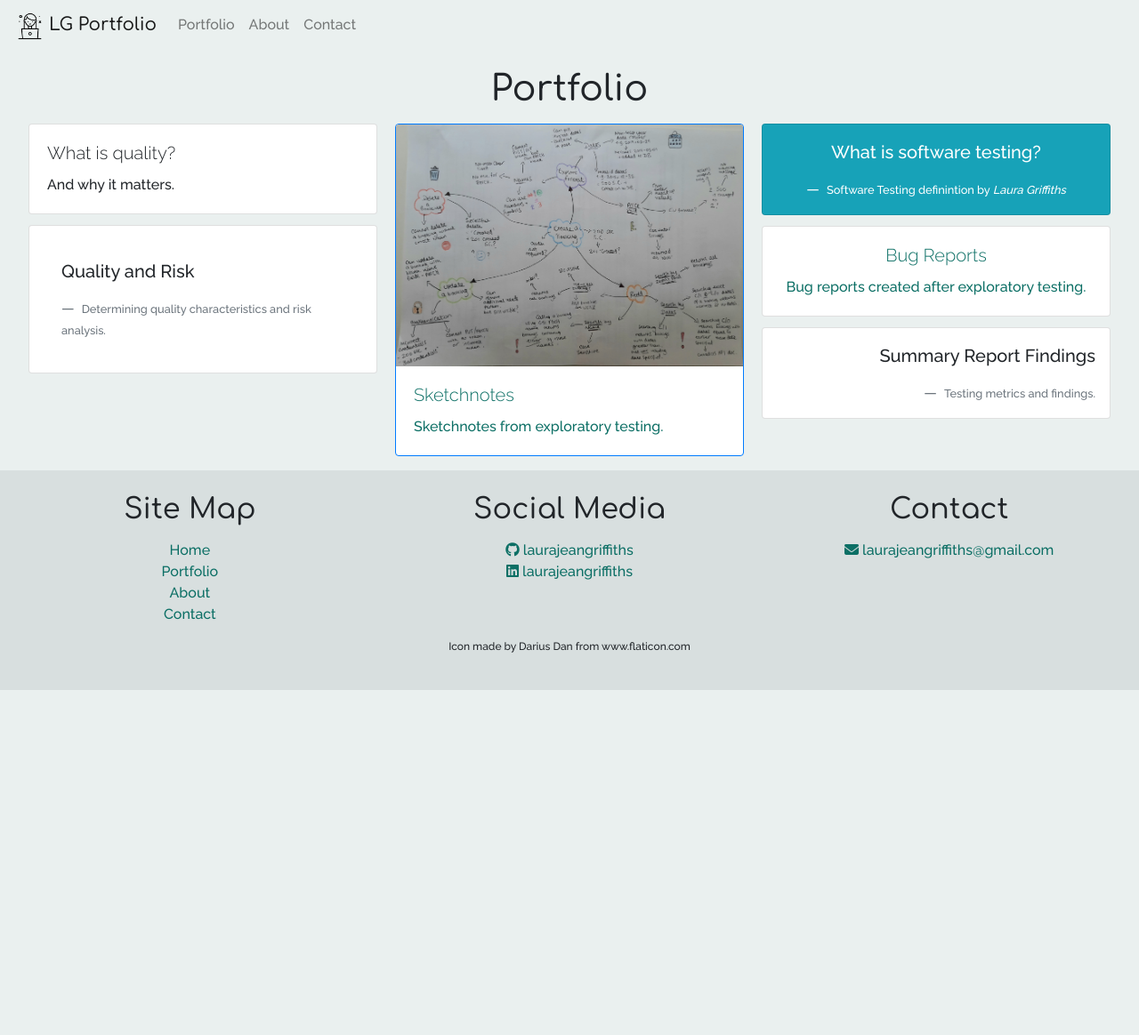
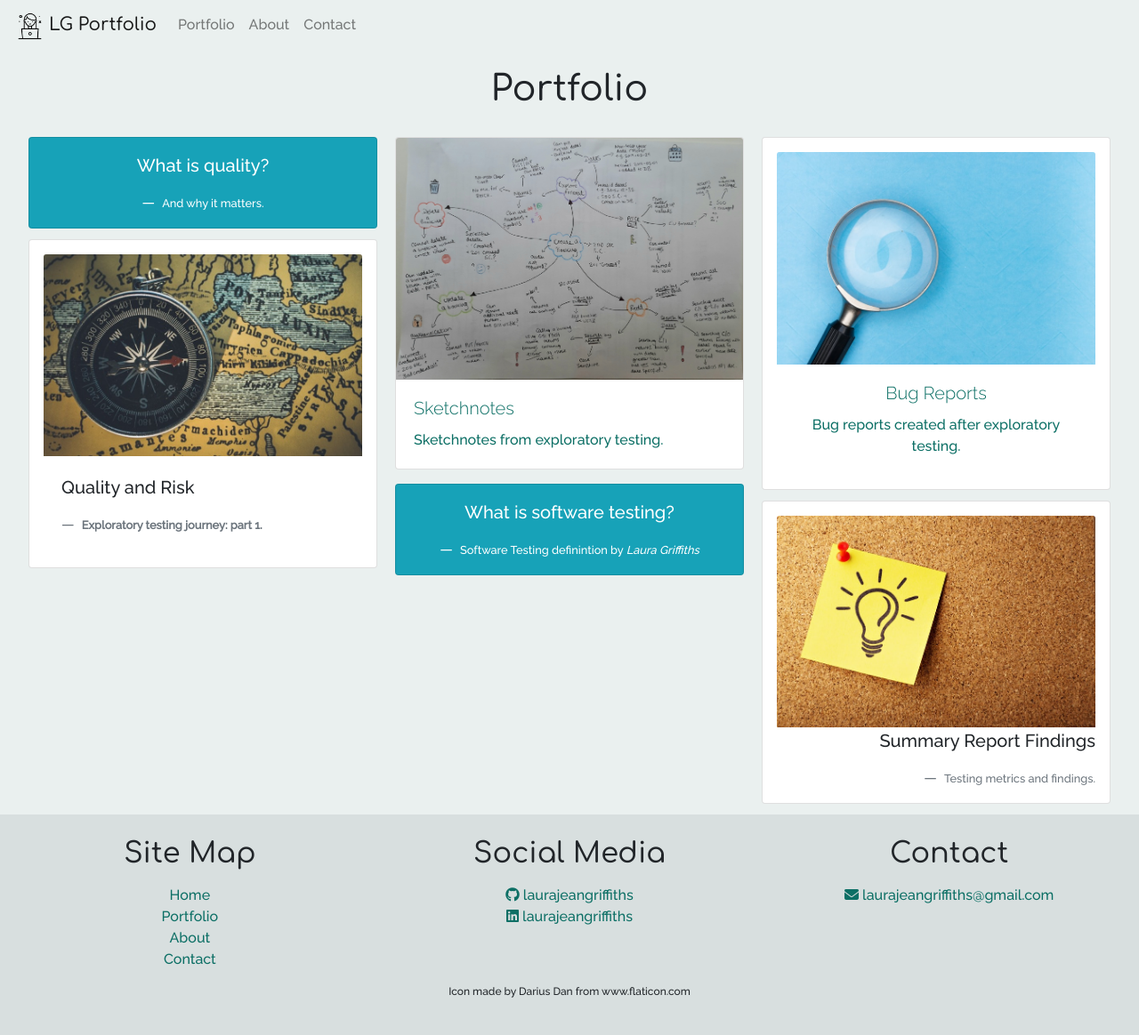
Before and after one commit to laurajeangriffiths/laurajeangriffiths.github.io, a Jekyll site: the page built from portfolio.html, in a window 1280 px wide. Shown: the whole page at 89% size. Built offline with Jekyll 4.4.1, drawn with Linux system fonts in a browser that asks for light colours; nearby versions of some CDN libraries; before the commit the page ends 900 px from its top, so only the background shows below that.

Commit message:
Addition of portfolio images
Creation of portfolio project pages and imagery

```diff
--- a/_layouts/home.html
+++ b/_layouts/home.html
@@ -16,7 +16,7 @@ layout: default
 <div class="blog">
   <h2>Latest Blog Posts</h2>
   <ul id="blog-post">
-    {% for post in site.posts %}
+    {% for post in site.categories.blog %}
       <li>
         <a href="{{ post.url }}">{{ post.title }}</a>
       </li>
--- a/_layouts/portfolio.html
+++ b/_layouts/portfolio.html
@@ -5,24 +5,31 @@ layout: default
   <h1 class="page-title">Portfolio</h1>
 
   <div class="card-columns">
-    <div class="card">
-      <div class="card-body">
-        <h5 class="card-title">What is quality?</h5>
-        <p class="card-text">And why it matters.</p>
+    <a href="/portfolio/2020/06/17/what-is-quality.html" alt="Link to quality definition blog post">
+      <div class="card bg-info text-white text-center p-3">
+        <blockquote class="blockquote mb-0">
+          <p>What is quality?</p>
+          <footer class="blockquote-footer text-white">
+            <small>
+              And why it matters.
+            </small>
+          </footer>
+        </blockquote>
       </div>
-    </div>
+    </a>
     <div class="card p-3">
+      <img src="/img/blog/Compass.jpg" class="card-img-top" alt="Image of compass">
       <blockquote class="blockquote mb-0 card-body">
         <p>Quality and Risk</p>
         <footer class="blockquote-footer">
           <small class="text-muted">
-            Determining quality characteristics and risk analysis.
+            <strong>Exploratory testing journey: part 1.</strong>
           </small>
         </footer>
       </blockquote>
     </div>
-    <a href="/blog/2020/06/17/sketchnotes.html" alt="Link to sketchnotes blog post">
-      <div class="card border-primary mb-3">
+    <a href="/portfolio/2020/06/17/sketchnotes.html" alt="Link to sketchnotes blog post">
+      <div class="card mb-3">
         <img src="/img/blog/Sketchnotes.jpg" class="card-img-top" alt="Image of sketchnotes">
         <div class="card-body">
           <h5 class="card-title">Sketchnotes</h5>
@@ -42,8 +49,9 @@ layout: default
           </blockquote>
         </div>
       </a>
-    <a href="/blog/2020/05/04/bug-reports.html" alt="Link to bug reports blog post">
-      <div class="card text-center">
+    <a href="/portfolio/2020/05/04/bug-reports.html" alt="Link to bug reports blog post">
+      <div class="card text-center p-3">
+        <img src="/img/blog/Magnifier.jpg" class="card-img-top" alt="Image of magnifying glass">
         <div class="card-body">
           <h5 class="card-title">Bug Reports</h5>
           <p class="card-text">Bug reports created after exploratory testing.</p>
@@ -51,6 +59,7 @@ layout: default
       </div>
     </a>
     <div class="card p-3 text-right">
+      <img src="/img/blog/Info.jpg" class="card-img-top" alt="Image of sketchnotes">
       <blockquote class="blockquote mb-0">
         <p>Summary Report Findings</p>
         <footer class="blockquote-footer">
--- a/_posts/2020-06-15-bug-reports.html
+++ b/_posts/2020-06-15-bug-reports.html
@@ -2,7 +2,7 @@
 layout: post
 title: Bug Reports
 date:   2020-05-04 12:42:47 +0100
-categories: blog
+categories: portfolio
 ---
 
 <h3></h3>
--- a/assets/main.css
+++ b/assets/main.css
@@ -89,6 +89,7 @@ h1, h2, h3, h4, h5, h6, p, blockquote, pre, ul, ol, dl, figure, .highlight {
 
 .page-title {
   margin-top: 20px;
+  margin-bottom: 30px;
 }
 
 .credit {
@@ -127,6 +128,16 @@ img {
   height: 200px;
   border-radius: 50%;
   border: 5px solid yellow;
+}
+
+.sketchnotes-img {
+  height: 70%;
+  width: 70%;
+  float: left;
+}
+
+.sketchnotes-text {
+  padding-left: 20px;
 }
 
 /** Headings */
```
Also changed, not shown: _posts/2020-06-17-sketchnotes.html (+8 -6 lines), _posts/2020-06-17-what-is-quality.html (added, +15 -0 lines), img/blog/Compass.jpg (added), img/blog/Info.jpg (added), img/blog/Magnifier.jpg (added), img/blog/Map.jpg (added).
